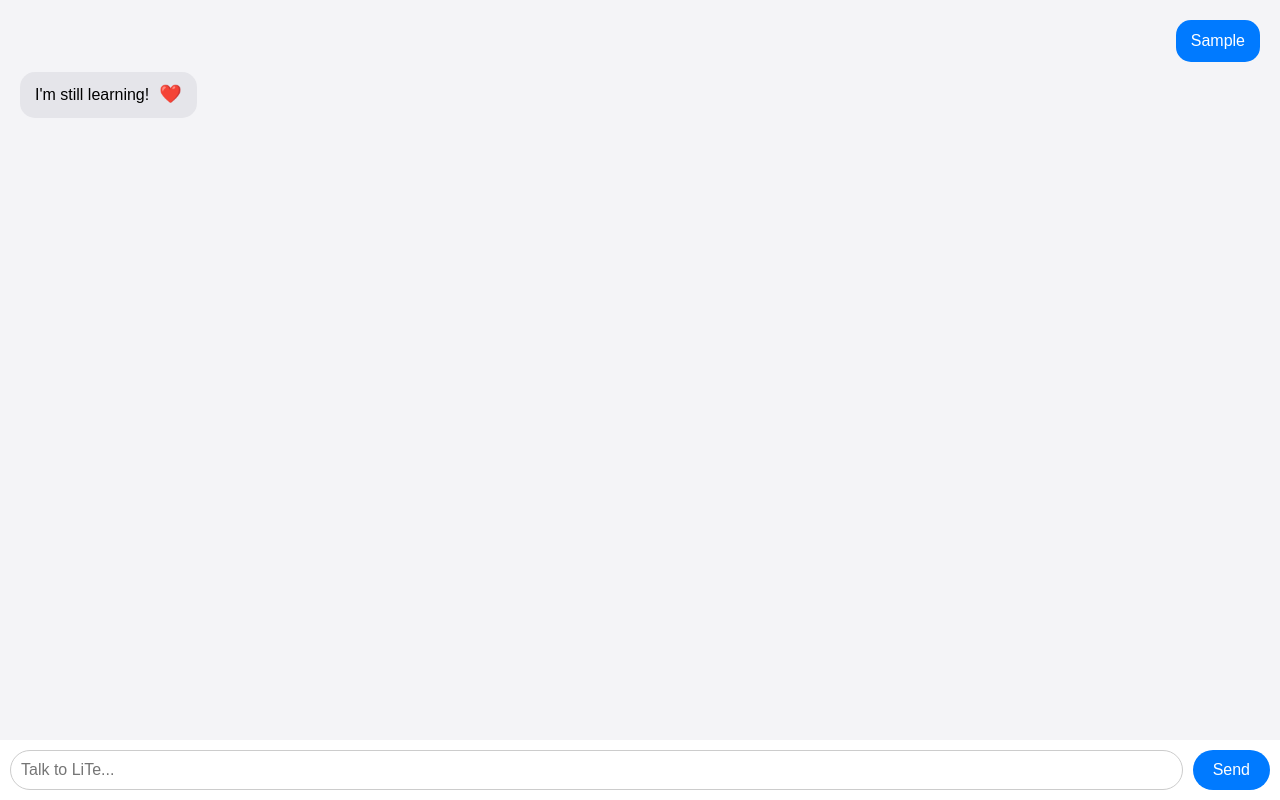
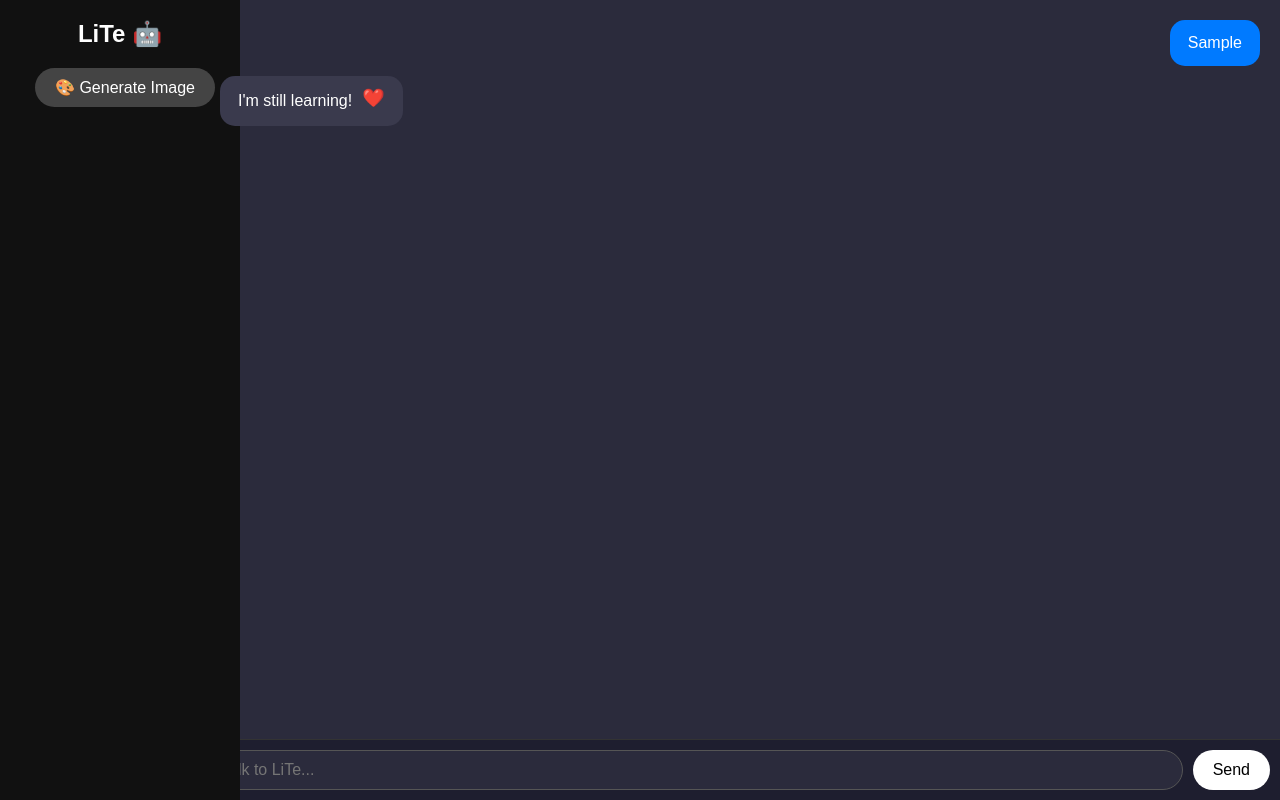
Before and after one commit to CompuperGuy/LiTe-ai, a plain HTML site: page index.html in a window 1280 px wide. Both pictures are taken after typing "Sample" into the empty fields and a click on the button "Send". Drawn offline with Linux system fonts and the light colour scheme.

Commit message:
Update index.html

```diff
--- a/index.html
+++ b/index.html
@@ -5,13 +5,14 @@
   <title>LiTe - Your Growing AI</title>
   <style>
     body {
-      background: #f4f4f7;
+      background: #1e1e2f;
       font-family: 'Arial', sans-serif;
       margin: 0;
       padding: 0;
       display: flex;
       flex-direction: column;
       height: 100vh;
+      color: #fff;
     }
     #chat {
       flex: 1;
@@ -19,15 +20,17 @@
       overflow-y: auto;
       display: flex;
       flex-direction: column;
+      background: #2b2b3c;
     }
     .message {
       max-width: 70%;
       margin-bottom: 10px;
-      padding: 10px 15px;
+      padding: 12px 18px;
       border-radius: 15px;
       font-size: 16px;
       line-height: 1.4;
       position: relative;
+      word-wrap: break-word;
     }
     .user {
       align-self: flex-end;
@@ -36,28 +39,31 @@
     }
     .lite {
       align-self: flex-start;
-      background: #e5e5ea;
-      color: black;
+      background: #3a3a4d;
+      color: white;
     }
     #input-area {
       display: flex;
       padding: 10px;
-      background: white;
+      background: #1e1e2f;
+      border-top: 1px solid #333;
     }
     #input {
       flex: 1;
       padding: 10px;
-      border: 1px solid #ccc;
+      border: 1px solid #555;
       border-radius: 20px;
       font-size: 16px;
+      background: #2b2b3c;
+      color: white;
     }
     button {
       margin-left: 10px;
       padding: 10px 20px;
-      background: #007aff;
+      background: white;
       border: none;
       border-radius: 20px;
-      color: white;
+      color: black;
       font-size: 16px;
       cursor: pointer;
     }
@@ -70,31 +76,86 @@
     .heart.liked {
       color: red;
     }
+    .thinking-animation {
+      display: inline-block;
+      animation: float 0.8s infinite ease-in-out;
+    }
+    @keyframes float {
+      0% { transform: translateY(0px); }
+      50% { transform: translateY(-5px); }
+      100% { transform: translateY(0px); }
+    }
+    #sidebar {
+      width: 200px;
+      background: #111;
+      padding: 20px;
+      position: fixed;
+      left: 0;
+      top: 0;
+      bottom: 0;
+      color: white;
+      display: flex;
+      flex-direction: column;
+      align-items: center;
+    }
+    #sidebar h2 {
+      margin-top: 0;
+    }
+    #container {
+      margin-left: 200px;
+      display: flex;
+      flex-direction: column;
+      height: 100vh;
+    }
+    #image-btn {
+      background: #444;
+      color: white;
+      border: none;
+      border-radius: 20px;
+      margin-left: 10px;
+      padding: 10px 20px;
+      cursor: pointer;
+    }
   </style>
 </head>
 <body>
 
-<div id="chat"></div>
+<div id="sidebar">
+  <h2>LiTe 🤖</h2>
+  <button id="image-btn" onclick="generateImage()">🎨 Generate Image</button>
+</div>
 
-<div id="input-area">
-  <input id="input" placeholder="Talk to LiTe..." autofocus/>
-  <button onclick="send()">Send</button>
+<div id="container">
+  <div id="chat"></div>
+
+  <div id="input-area">
+    <input id="input" placeholder="Talk to LiTe..." autofocus/>
+    <button onclick="send()">Send</button>
+  </div>
 </div>
 
 <script>
 let memory = JSON.parse(localStorage.getItem('lite-memory')) || {};
-let wordKnowledge = JSON.parse(localStorage.getItem('lite-words')) || {
+let trainingMode = false;
+let forbiddenWords = ["badword1", "badword2", "swearword"]; // Blocked words
+let recognition, synth;
+
+if ('SpeechRecognition' in window || 'webkitSpeechRecognition' in window) {
+  recognition = new (window.SpeechRecognition || window.webkitSpeechRecognition)();
+}
+if ('speechSynthesis' in window) {
+  synth = window.speechSynthesis;
+}
+
+let wordKnowledge = {
   hello: ["hi", "hey", "greetings"],
   bye: ["goodbye", "see you", "later"],
   good: ["great", "nice", "awesome"],
   bad: ["terrible", "awful", "horrible"],
 };
 
-let trainingMode = false;
-
 function saveMemory() {
   localStorage.setItem('lite-memory', JSON.stringify(memory));
-  localStorage.setItem('lite-words', JSON.stringify(wordKnowledge));
 }
 
 function similarity(a, b) {
@@ -103,7 +164,7 @@ function similarity(a, b) {
   if (a === b) return 1;
   if (wordKnowledge[a] && wordKnowledge[a].includes(b)) return 0.8;
   if (wordKnowledge[b] && wordKnowledge[b].includes(a)) return 0.8;
-  return 0;
+  return 0.2;
 }
 
 function bestMatch(userInput) {
@@ -117,6 +178,14 @@ function bestMatch(userInput) {
   return best.reply;
 }
 
+function cleanOutput(text) {
+  forbiddenWords.forEach(word => {
+    const regex = new RegExp(word, "gi");
+    text = text.replace(regex, "🤐");
+  });
+  return text;
+}
+
 function send() {
   const input = document.getElementById('input');
   const text = input.value.trim();
@@ -127,7 +196,7 @@ function send() {
 
   if (text === '0e9(dno!') {
     trainingMode = !trainingMode;
-    addMessage(trainingMode ? "Training mode activated!" : "Training mode deactivated!", 'lite');
+    addMessage(trainingMode ? "🔧 Training Mode Activated!" : "Training Mode Deactivated!", 'lite');
     return;
   }
 
@@ -136,15 +205,18 @@ function send() {
   setTimeout(() => {
     let reply;
     if (trainingMode) {
+      let thought = "Searching memory ➔ Matching words ➔ Building reply...";
+      addMessage(thought, 'lite');
       reply = prompt("Training mode: What should LiTe reply?");
-      memory[text] = { reply: reply, likes: 0 };
+      memory[text] = { reply: cleanOutput(reply), likes: 0 };
     } else {
-      reply = bestMatch(text);
+      reply = cleanOutput(bestMatch(text));
     }
     addMessage(reply, 'lite', text);
+    speak(reply);
     memory[text] = memory[text] || { reply: reply, likes: 0 };
     saveMemory();
-  }, 1000);
+  }, 1500);
 }
 
 function addMessage(text, sender, userInput=null) {
@@ -156,13 +228,11 @@ function addMessage(text, sender, userInput=null) {
   if (sender === 'lite' && userInput) {
     const heart = document.createElement('span');
     heart.innerHTML = '❤️';
-    heart.className = 'heart';
+    heart.className = 'heart thinking-animation';
     heart.onclick = () => {
-      heart.classList.toggle('liked');
-      if (!memory[userInput]) memory[userInput] = { reply: text, likes: 0 };
+      heart.remove();
       memory[userInput].likes++;
       saveMemory();
-      alert('Thanks for the feedback!');
     };
     message.appendChild(heart);
   }
@@ -175,18 +245,35 @@ function thinking() {
   const chat = document.getElementById('chat');
   const thinkingMsg = document.createElement('div');
   thinkingMsg.className = 'message lite';
-  thinkingMsg.id = 'thinking';
-  thinkingMsg.innerHTML = 'LiTe is thinking...';
+  thinkingMsg.innerHTML = 'Thinking<span class="thinking-animation">...</span>';
   chat.appendChild(thinkingMsg);
   chat.scrollTop = chat.scrollHeight;
   setTimeout(() => {
-    const old = document.getElementById('thinking');
-    if (old) old.remove();
-  }, 900);
+    thinkingMsg.remove();
+  }, 1000);
 }
 
-// Auto-save knowledge every 10 seconds
-setInterval(saveMemory, 10000);
+function generateImage() {
+  const topics = ["a cute cat", "a futuristic city", "a beautiful sunset", "a smiling robot", "an enchanted forest"];
+  const topic = topics[Math.floor(Math.random() * topics.length)];
+  addMessage("🖼️ Generated image: " + topic, 'lite');
+}
+
+function speak(text) {
+  if (!synth) return;
+  const utter = new SpeechSynthesisUtterance(text);
+  utter.voice = synth.getVoices().find(voice => voice.name.toLowerCase().includes("google")) || synth.getVoices()[0];
+  utter.pitch = 1.8;
+  utter.rate = 1;
+  synth.speak(utter);
+}
+
+document.getElementById('input').addEventListener('keypress', function (e) {
+  if (e.key === 'Enter') {
+    send();
+  }
+});
+
 </script>
 
 </body>
```
